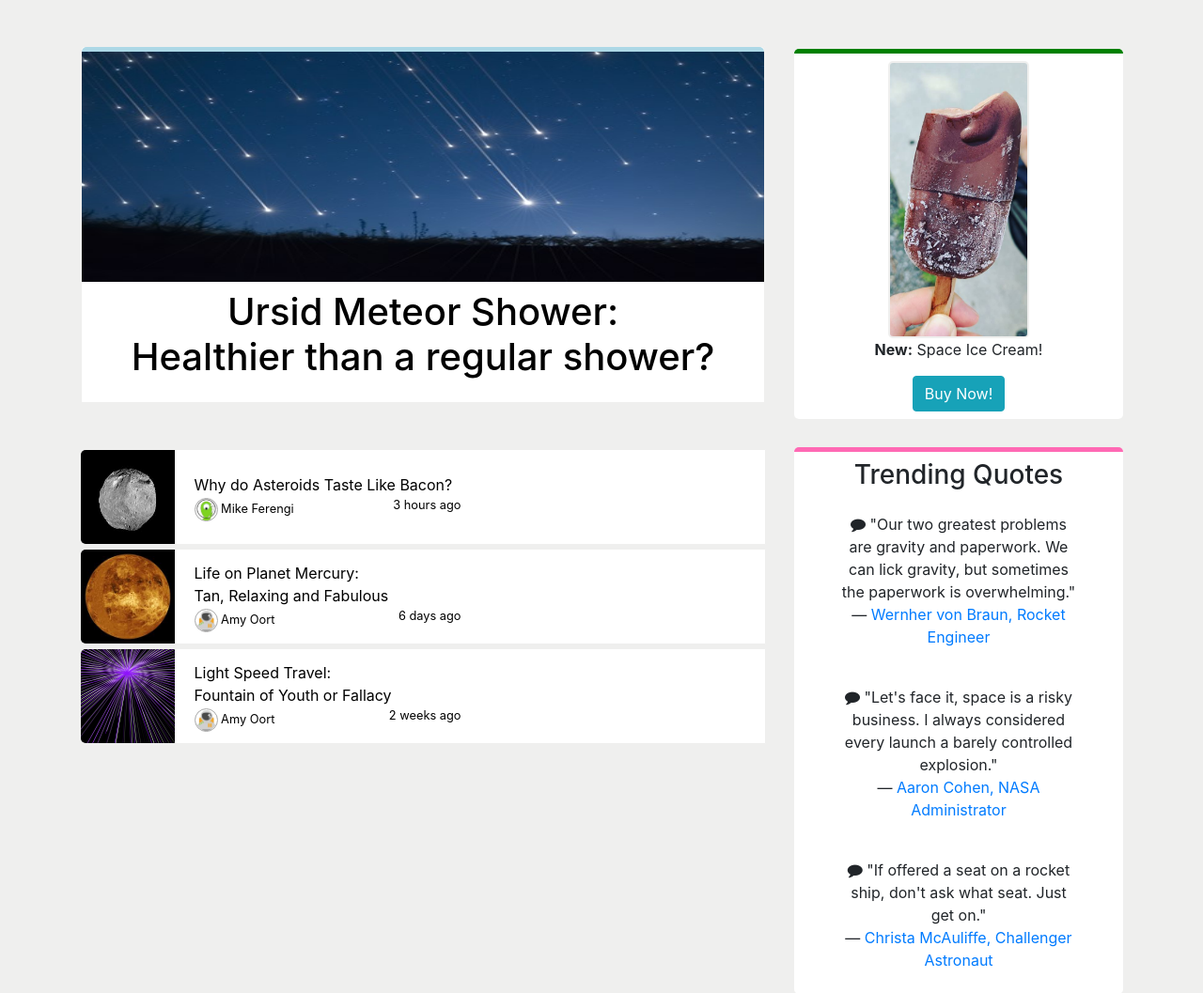
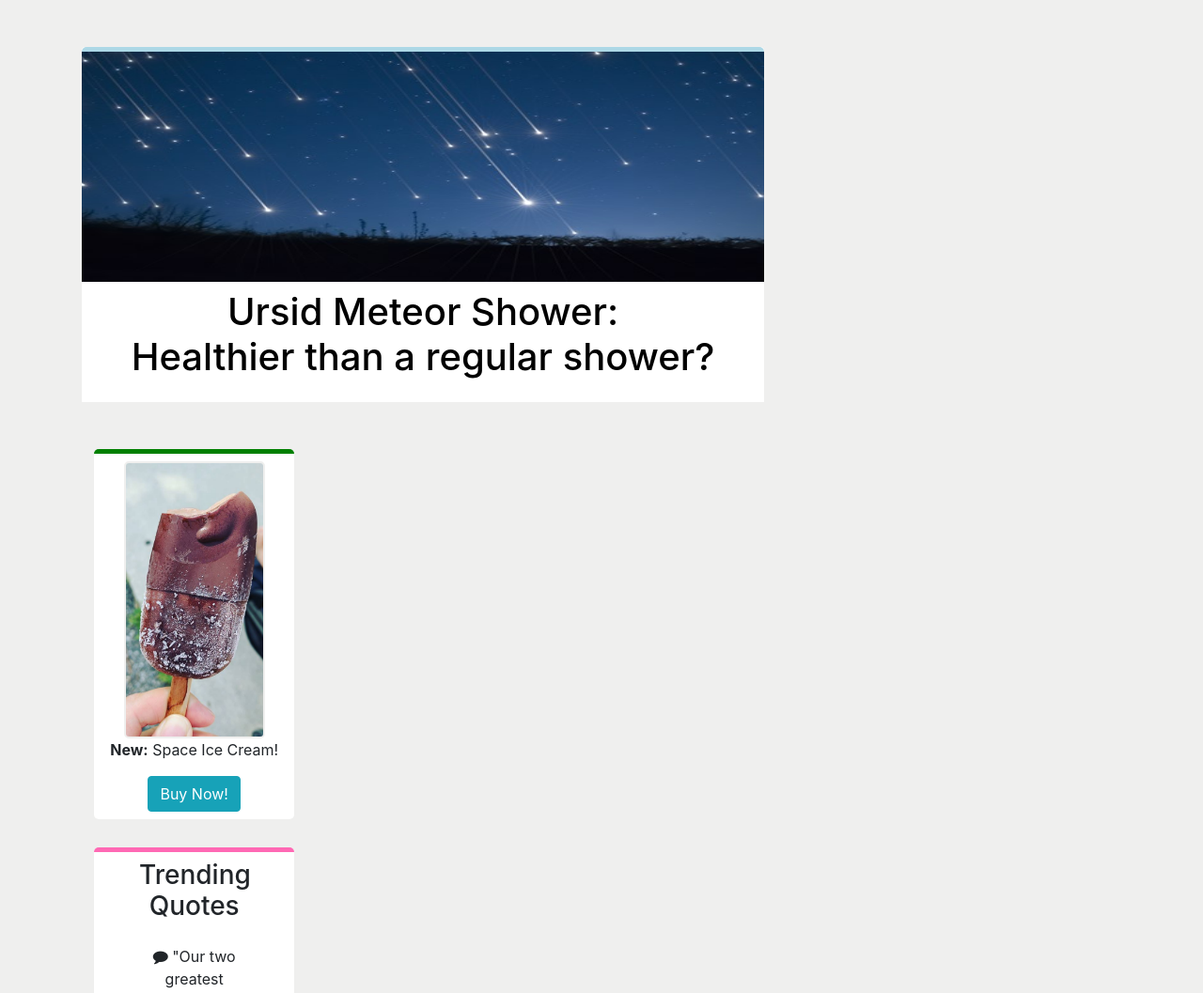
Before and after one commit to kkonwinski/symony-5-project, a Symfony app: template templates/article/homepage.html.twig in a window 1280 px wide; the page is wider, and only the part inside the window is pictured. Shown: the part 82-1139 px from the top of that part at 94% size. Run offline with Twig, Linux system fonts and the light colour scheme; the template is opened without the code that fills it, so the values that code supplies are empty; some libraries are stand-ins or nearby versions.

Commit message:
custom DQL queries

```diff
--- a/templates/article/homepage.html.twig
+++ b/templates/article/homepage.html.twig
@@ -17,47 +17,20 @@
                 </a>
 
                 <!-- Supporting Articles -->
-
+                {% for article in articles %}
                     <div class="article-container my-1">
-                    <a href="{{ path('article_show',{slug:'dlaczego-nienawidze-yii2'}) }}">
+                        <a href="{{ path('article_show',{slug: article.slug}) }}">
                             <img class="article-img" src="{{ asset('images/asteroid.jpeg') }}">
                             <div class="article-title d-inline-block pl-3 align-middle">
-                            <span>Why do Asteroids Taste Like Bacon?</span>
+                                <span>{{ article.title }}</span>
                                 <br>
                                 <span class="align-left article-details"><img class="article-author-img rounded-circle"
                                                                               src="{{ asset('images/alien-profile.png') }}"> Mike Ferengi </span>
-                            <span class="pl-5 article-details float-right"> 3 hours ago</span>
+                                <span class="pl-5 article-details float-right"> {{ article.publishedAt? article.publishedAt|ago }}</span>
                             </div>
                         </a>
                     </div>
-
-                <div class="article-container my-1">
-                    <a href="#">
-                        <img class="article-img" src="{{ asset('images/mercury.jpeg') }}">
-                        <div class="article-title d-inline-block pl-3 align-middle">
-                            <span>Life on Planet Mercury: <br> Tan, Relaxing and Fabulous</span>
-                            <br>
-                            <span class="align-left article-details"><img class="article-author-img rounded-circle"
-                                                                          src="{{ asset('images/astronaut-profile.png') }}"> Amy Oort </span>
-                            <span class="pl-5 article-details float-right"> 6 days ago</span>
-                        </div>
-                    </a>
-                </div>
-
-                <div class="article-container my-1">
-                    <a href="#">
-                        <img class="article-img" src="{{ asset('images/lightspeed.png') }}">
-                        <div class="article-title d-inline-block pl-3 align-middle">
-                            <span>Light Speed Travel: <br> Fountain of Youth or Fallacy</span>
-                            <br>
-                            <span class="align-left article-details"><img class="article-author-img rounded-circle"
-                                                                          src="{{ asset('images/astronaut-profile.png') }}"> Amy Oort </span>
-                            <span class="pl-5 article-details float-right"> 2 weeks ago</span>
-                        </div>
-                    </a>
-                </div>
-
-            </div>
+                {% endfor %}
 
             <!-- Right bar ad space -->
 
```
Also changed, not shown: src/Controller/ArticleController.php (+8 -15 lines), src/Repository/ArticleRepository.php (+34 -13 lines), src/Twig/AppExtension.php (+17 -5 lines). Lines whose indentation alone changed are shown as unchanged.
